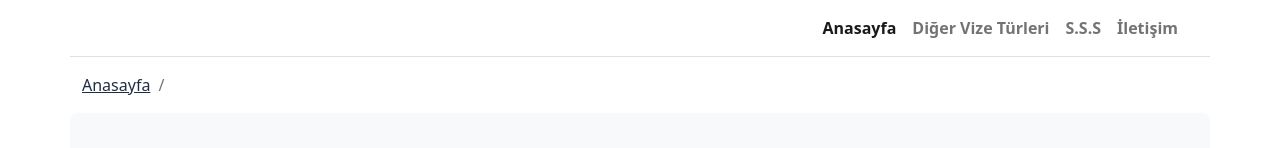
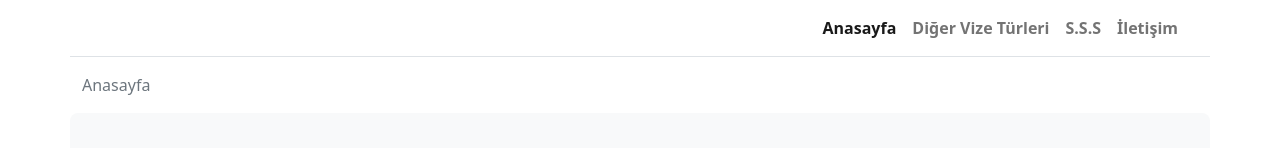
Before and after one commit to csslegal/test, a Next.js app: page / in a window 1280 px wide. Shown: the top 148 px of the page. Built offline with nearby package versions, Linux system fonts and the light colour scheme; no server answers.

Commit message:
Breadcrumd title düzenlemesi

```diff
--- a/components/Breadcrumb.js
+++ b/components/Breadcrumb.js
@@ -3,12 +3,27 @@ import Link from "next/link";
 const siteUrl = process.env.NEXT_PUBLIC_SITE_URL;
 
 export default function Breadcrumb({ title }) {
+  if (title=="") {
+    return (
+      <>
+        <nav aria-label="breadcrumb" className="mt-2">
+          <ol className="breadcrumb ">
+            <li className="breadcrumb-item active" aria-current="page">
+              Anasayfa
+            </li>
+          </ol>
+        </nav>
+      </>
+    );
+  } else {
     return (
       <>
         <nav aria-label="breadcrumb" className="mt-2">
           <ol className="breadcrumb ">
             <li className="breadcrumb-item">
-            <Link title="Anasayfa" href={`${siteUrl}/`}>Anasayfa</Link>
+              <Link title="Anasayfa" href={`${siteUrl}/`}>
+                Anasayfa
+              </Link>
             </li>
             <li className="breadcrumb-item active" aria-current="page">
               {title}
@@ -18,3 +33,4 @@ export default function Breadcrumb({ title }) {
       </>
     );
   }
+}
--- a/pages/index.js
+++ b/pages/index.js
@@ -27,7 +27,7 @@ export default function Index({ data }) {
     <>
       <Layout>
         <SEO meta={meta} />
-        <Breadcrumb title={meta.title} />
+        <Breadcrumb title="" />
         <Slogan title={meta.title} description={description} />
         <PostList data={data} url={pathUrl} />
       </Layout>
```
Lines whose indentation alone changed are shown as unchanged.
